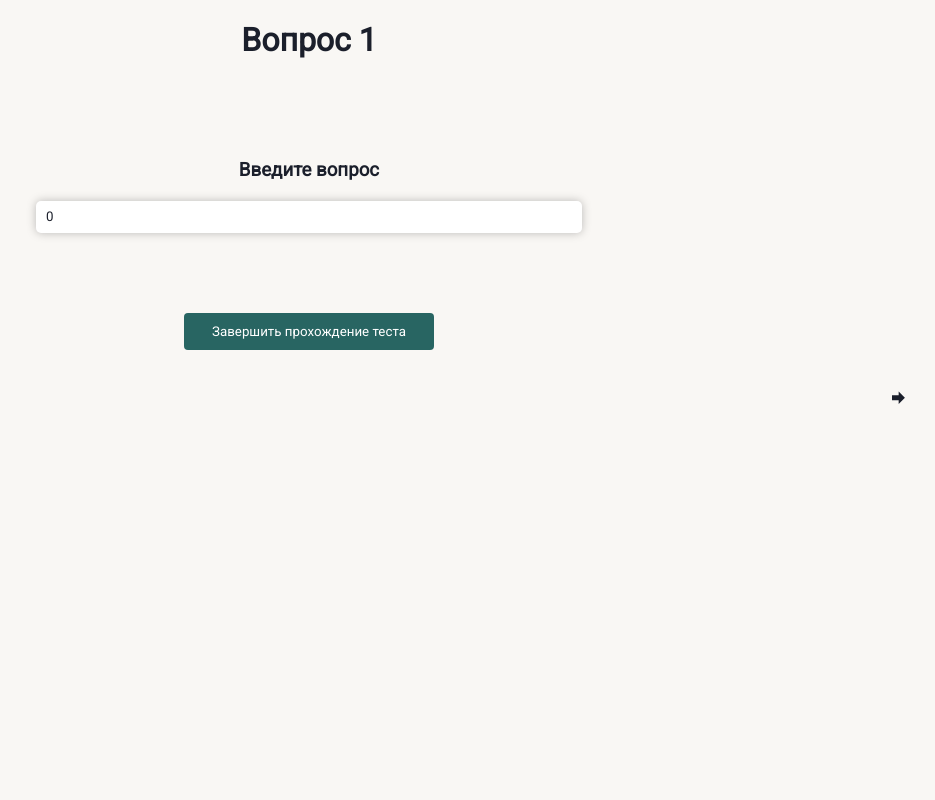
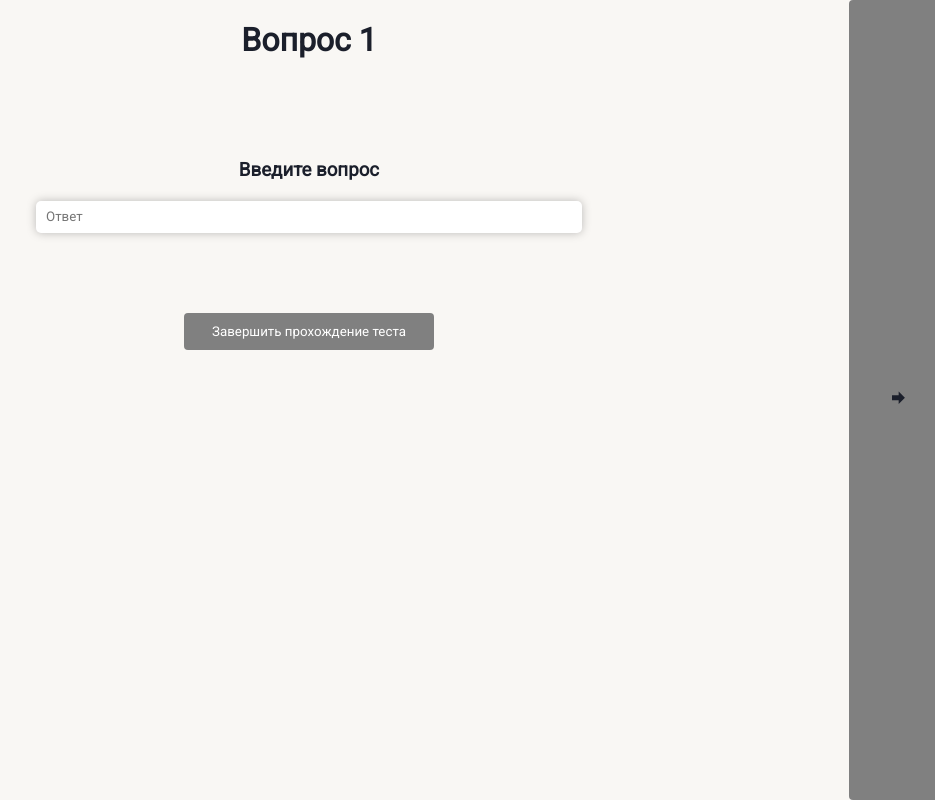
Before and after one commit to KRiNGU/snp_tests, a React (Create React App) app: page /play/1 in a window 1280 px wide. Shown: the whole page, without its empty margins (331-1266 px from the left). Built offline with nearby package versions, Linux system fonts and the light colour scheme; data requests are answered from the project's data file.

Commit message:
fix some bugs

```diff
--- a/db.json
+++ b/db.json
@@ -104,6 +104,15 @@
       ],
       "testId": "3",
       "type": 2
+    },
+    {
+      "id": 1645017486679,
+      "name": "Введите вопрос",
+      "rightAnswerId": [
+        1645017486680
+      ],
+      "testId": "3",
+      "type": 1
     }
   ],
   "answers": [
@@ -172,6 +181,18 @@
       "name": "Введите ответddd",
       "questionId": 1645006314311,
       "order": 1
+    },
+    {
+      "id": 1645017486680,
+      "name": "Введите ответ123",
+      "questionId": 1645017486679,
+      "order": 0
+    },
+    {
+      "id": 1645017486681,
+      "name": "Введите ответ123",
+      "questionId": 1645017486679,
+      "order": 1
     }
   ]
 }
--- a/src/components/DropDown/DropDown.jsx
+++ b/src/components/DropDown/DropDown.jsx
@@ -50,6 +50,12 @@ const DropDown = ({
     (id) => {
       let newSelected = selected;
       for (let i = 0; i < newSelected.length; i++) {
+        if (isSingleSelect) {
+          newSelected = [id];
+          setSelected(newSelected);
+          onSelect({ newSelected, dropDownId });
+          return;
+        }
         if (id === newSelected[i]) {
           newSelected = newSelected.filter((item) => item !== id);
           setSelected(newSelected);
@@ -57,11 +63,7 @@ const DropDown = ({
           return;
         }
       }
-      if (!isSingleSelect) {
-        newSelected = [...newSelected, id];
-      } else {
-        newSelected = [id];
-      }
+      newSelected = [...newSelected, id];
       setSelected(newSelected);
       onSelect({ newSelected, dropDownId });
     },
--- a/src/components/Input/Input.jsx
+++ b/src/components/Input/Input.jsx
@@ -94,6 +94,7 @@ const Input = ({
           onBlur={handleBlurName}
         />
       )}
+      <div className={styles.inputContainer}>
         <input
           type="text"
           value={value}
@@ -105,12 +106,6 @@ const Input = ({
           onBlur={onBlur}
           ref={ref}
         />
-
-      {error !== 0 && (
-        <label className={classnames(styles.errorLabel, errorLabel)}>
-          {error}
-        </label>
-      )}
         {isChangeable && (
           <>
             <Button
@@ -124,6 +119,13 @@ const Input = ({
               text={<MdOutlineDeleteOutline className={styles.deleteIcon} />}
             />
           </>
+        )}
+      </div>
+
+      {error !== 0 && (
+        <label className={classnames(styles.errorLabel, errorLabel)}>
+          {error}
+        </label>
       )}
     </div>
   );
--- a/src/components/Input/Input.module.css
+++ b/src/components/Input/Input.module.css
@@ -19,6 +19,10 @@
   padding: 0;
   padding-left: 10px;
   width: 100%;
+}
+
+.inputContainer {
+  position: relative;
 }
 
 .input {
--- a/src/pages/TestPlay/Question/Question.jsx
+++ b/src/pages/TestPlay/Question/Question.jsx
@@ -8,7 +8,7 @@ import styles from './Question.module.css';
 import PropTypes from 'prop-types';
 
 const Question = ({ question, onChange, visible = false, type }) => {
-  const [answer, setAnswer] = useState(type === 0 ? 0 : null);
+  const [answer, setAnswer] = useState(type === 0 ? '' : null);
   const answers = useSelector((state) =>
     state.tests.currentTest.answers.filter(
       (answer) => answer.questionId === question?.id
@@ -17,8 +17,8 @@ const Question = ({ question, onChange, visible = false, type }) => {
 
   const handleNumberChange = useCallback(
     ({ value }) => {
-      setAnswer(value ? parseInt(value) : 0);
-      onChange(value ? parseInt(value) : 0);
+      setAnswer(value ? parseInt(value) : '');
+      onChange(value ? parseInt(value) : '');
     },
     [setAnswer, onChange]
   );
--- a/src/pages/TestPlay/TestPlay.jsx
+++ b/src/pages/TestPlay/TestPlay.jsx
@@ -33,16 +33,23 @@ const TestPlay = () => {
       questions.forEach((question) => {
         userAnswers.current = {
           ...userAnswers.current,
-          [question.id]: null,
+          [question.id]: question.type === 0 ? '' : null,
         };
       }),
     [questions]
   );
   const [currentQuestion, setCurrentQuestion] = useState(0);
+  const [isMoveAvailable, setIsMoveAvailable] = useState(false);
 
-  const handleAnswersChange = useCallback((questionId, newAnswer) => {
-    userAnswers.current[questionId] = newAnswer;
-  }, []);
+  const handleAnswersChange = useCallback(
+    (questionId, newAnswer) => {
+      userAnswers.current[questionId] = newAnswer;
+      setIsMoveAvailable(
+        userAnswers.current[questions[currentQuestion]?.id] !== ''
+      );
+    },
+    [questions, currentQuestion, setIsMoveAvailable]
+  );
 
   const handlePreviousQuestion = useCallback(() => {
     setCurrentQuestion(currentQuestion - 1);
@@ -146,6 +153,7 @@ const TestPlay = () => {
           text={<ImArrowLeft />}
           onClick={handlePreviousQuestion}
           className={classnames(styles.leftButton, styles.arrowButton)}
+          disabled={!isMoveAvailable}
         />
       )}
       <Button
@@ -158,12 +166,14 @@ const TestPlay = () => {
         }
         className={styles.endButton}
         onClick={handleFinishTest}
+        disabled={!isMoveAvailable}
       />
       {currentQuestion !== questions.length - 1 && (
         <Button
           text={<ImArrowRight />}
           onClick={handleNextQuestion}
           className={classnames(styles.rightButton, styles.arrowButton)}
+          disabled={!isMoveAvailable}
         />
       )}
     </div>
--- a/src/pages/TestSetup/TestSetup.jsx
+++ b/src/pages/TestSetup/TestSetup.jsx
@@ -156,7 +156,7 @@ const TestSetup = () => {
       {
         id: qId,
         name: 'Введите вопрос',
-        rightAnswerId: [],
+        rightAnswerId: [qId + 1],
         type: 1,
         testId: id,
       },
```
Lines whose indentation alone changed are shown as unchanged.
